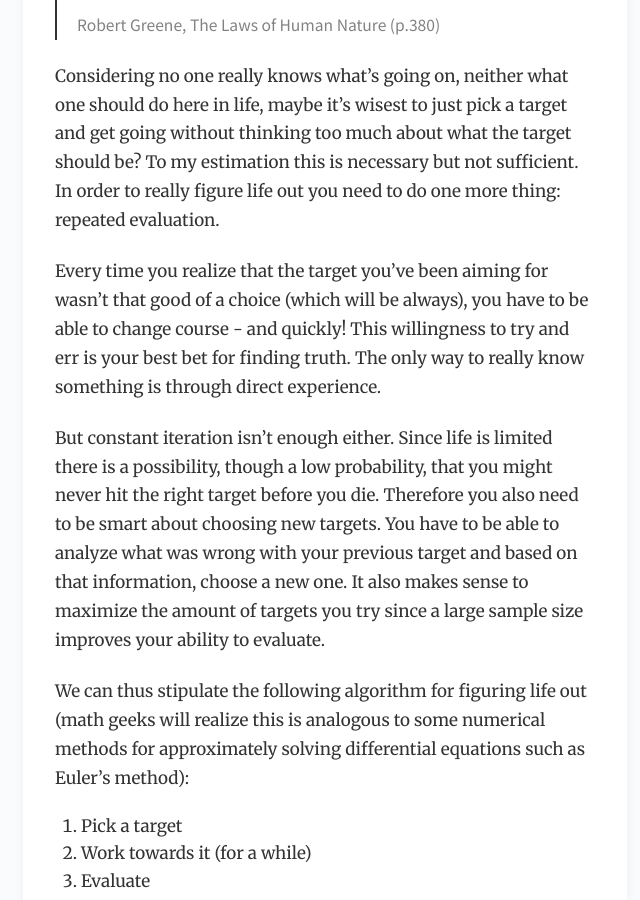
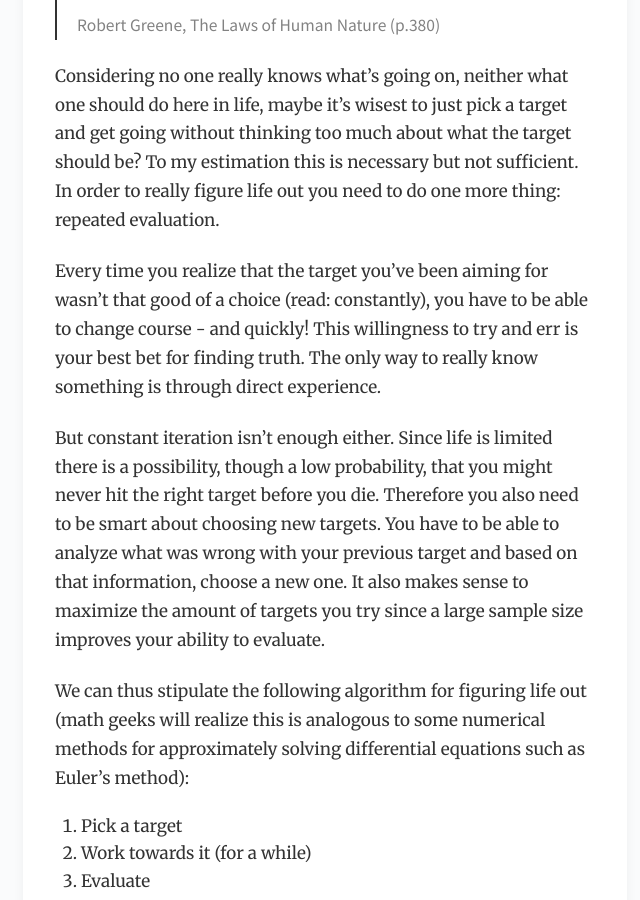
Before and after one commit to gdbroman/broman.blog, a Jekyll site: the page built from _posts/2019/2019-09-15-what-should-you-do-with-your-life.md, in a window 1280 px wide and 900 px high, scrolled down 2169 px. Shown: the whole window, without its empty margins (177-817 px from the left). Built offline with Jekyll 4.4.1, drawn with Linux system fonts in a browser that asks for light colours.

Commit message:
revision

```diff
--- a/_posts/2019/2019-09-15-what-should-you-do-with-your-life.md
+++ b/_posts/2019/2019-09-15-what-should-you-do-with-your-life.md
@@ -27,7 +27,7 @@ If you’re hesitant to believe me, ask the wisest person you know: *“You’re
 
 Considering no one really knows what’s going on, neither what one should do here in life, maybe it’s wisest to just pick a target and get going without thinking too much about what the target should be? To my estimation this is necessary but not sufficient. In order to really figure life out you need to do one more thing: repeated evaluation.
 
-Every time you realize that the target you’ve been aiming for wasn’t that good of a choice (which will be always), you have to be able to change course - and quickly! This willingness to try and err is your best bet for finding truth. The only way to really know something is through direct experience.
+Every time you realize that the target you’ve been aiming for wasn’t that good of a choice (read: constantly), you have to be able to change course - and quickly! This willingness to try and err is your best bet for finding truth. The only way to really know something is through direct experience.
 
 But constant iteration isn’t enough either. Since life is limited there is a possibility, though a low probability, that you might never hit the right target before you die. Therefore you also need to be smart about choosing new targets. You have to be able to analyze what was wrong with your previous target and based on that information, choose a new one. It also makes sense to maximize the amount of targets you try since a large sample size improves your ability to evaluate.
 
```
